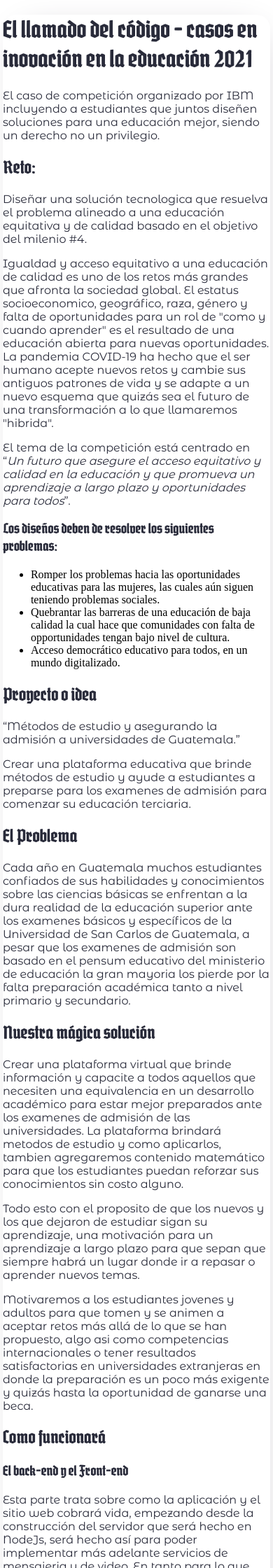
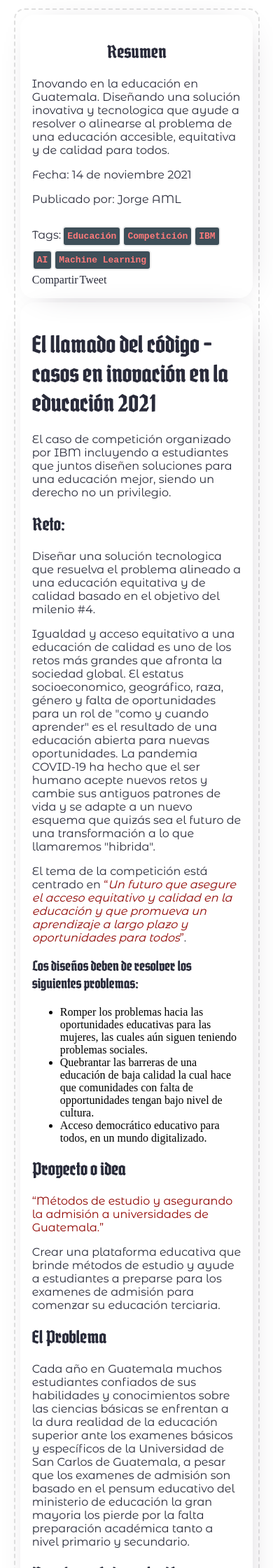
Before and after one commit to jorgeAML/creativeaml, a Jekyll site: the page built from blog_posts/17-11-2021.md, in a window 390 px wide. Shown: the top 2240 px of the page at 70% size. Built offline with Jekyll 4.4.1, drawn with Linux system fonts in a browser that asks for light colours; some web fonts are replaced; comment, search, counter and statistics services are not loaded.

Commit message:
actualizado para celulares

```diff
--- a/_includes/head2.html
+++ b/_includes/head2.html
@@ -4,6 +4,7 @@
 <link rel="shortcut icon" type="image/png" href="../assets/logos/"/>
 <link rel="stylesheet" href="../assets/css/landing.css">
 <link rel="stylesheet" href="../assets/css/blogPost/webPosts.css">
+<link rel="stylesheet" href="../assets/css/blogPost/phones.css">
 <link rel="stylesheet" href="../assets/css/rules.css">
 <link rel="stylesheet" href="../assets/css/nav-click.css">
 <link rel="stylesheet" href="../assets/css/footer.css">
--- /dev/null
+++ b/assets/css/blogPost/phones.css
@@ -0,0 +1,49 @@
+@media (min-width:320px) and (max-width:800px) {
+    .container-post {
+        margin: 3% 5% 3% 5%;
+        border: 2px dashed var(--c-color-g);
+        border-radius: 15px;
+        padding: 1%;
+    }
+    .container-two-post {
+        display: grid;
+    }
+    /*Para los tags del blog*/
+    #row-tags-post {
+        display: flex;
+        flex-flow: row wrap;
+        justify-content: flex-start;
+        align-items: normal;
+        gap: 2px;
+    }
+    #row-tags-post > div:nth-child(6) > p, #row-tags-post > div:nth-child(5) > p {
+        margin-bottom: 5px;
+        margin-top: -10px;
+    }
+    .tag-post {
+        border: 2px solid var(--c-color-i);
+        border-radius: 5px;
+        padding: 5px;
+        background-color: var(--c-color-a);
+        font-family: monospace;
+        color: var(--c-color-p);
+        font-weight: bold;
+    }
+    .der-container, .izq-container {
+        padding: 5%;
+    }
+    .izq {
+        order: 2;
+        flex: 1 1 auto;
+    }
+    .der {
+        order: 1;
+        flex: 1 1 auto;
+    }
+    q {
+        color: var(--c-color-d);
+    }
+    .center {
+        text-align: center;
+    }
+}
```
